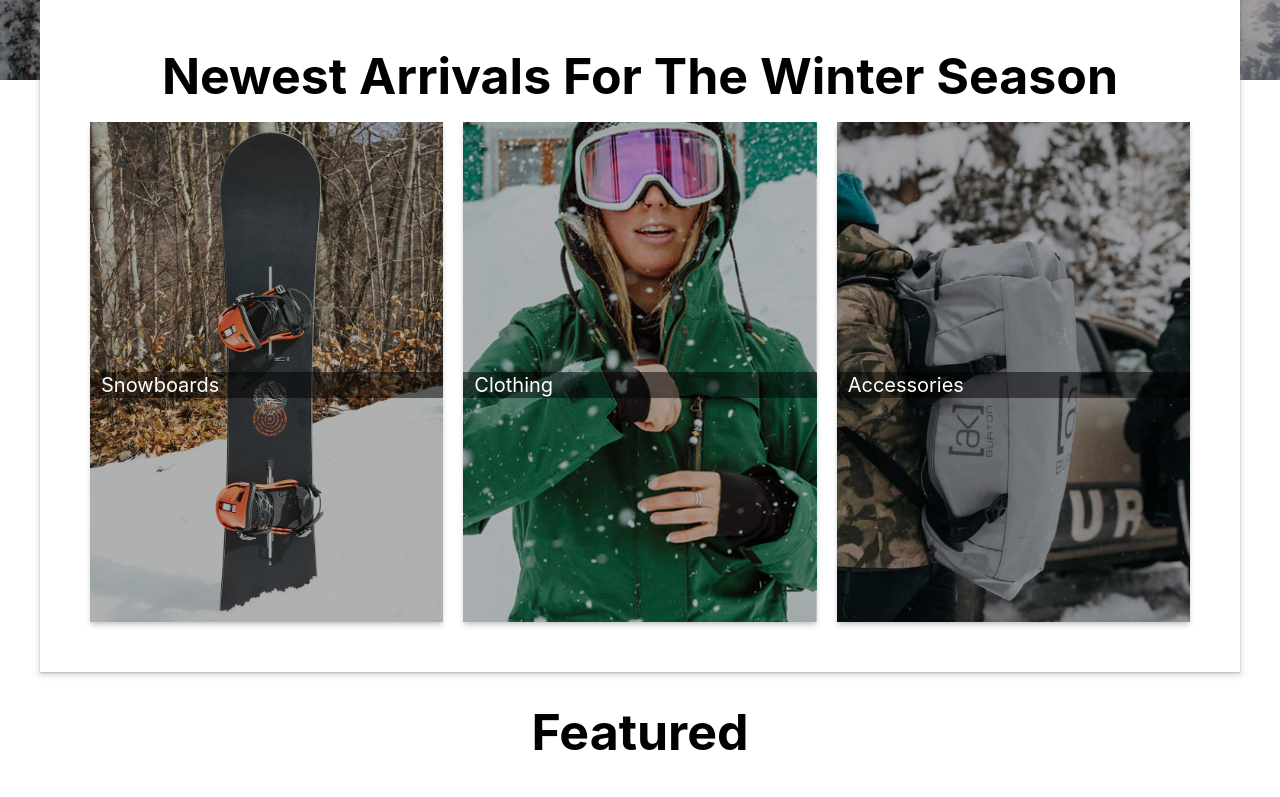
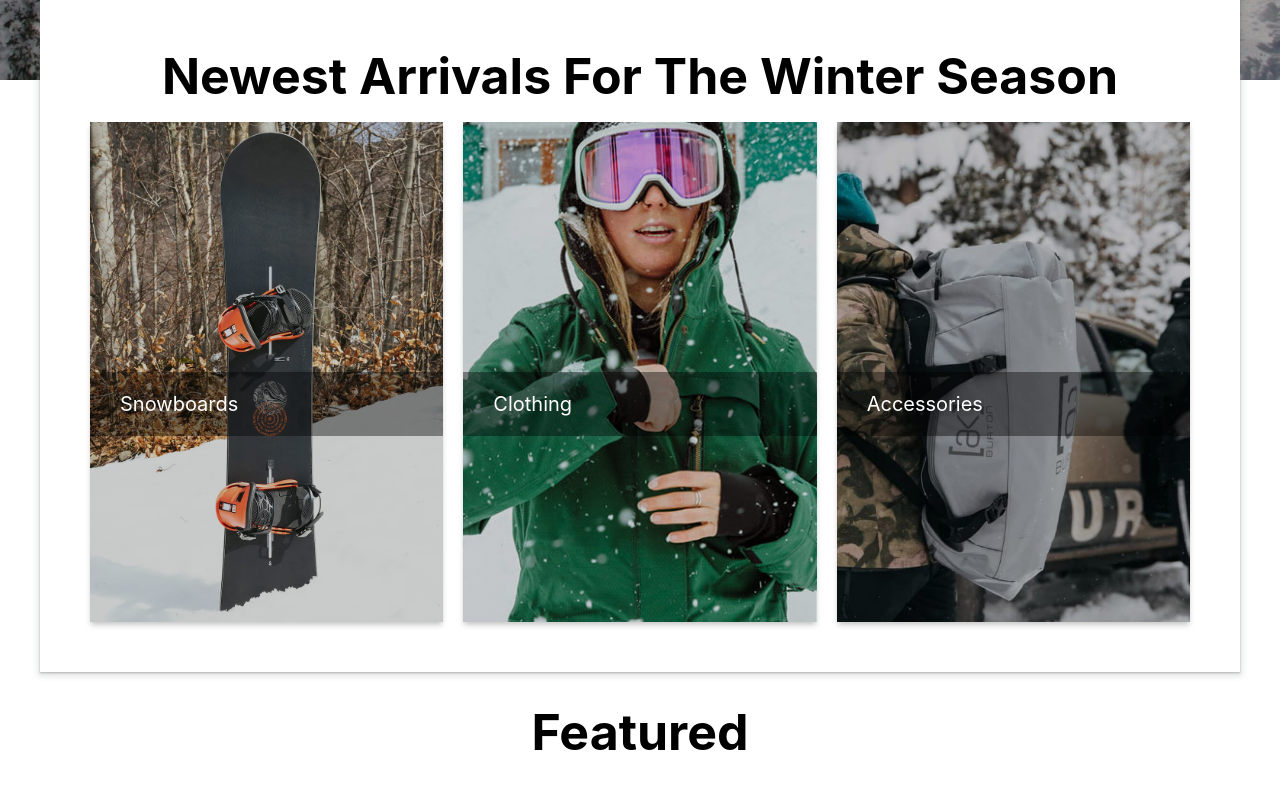
Before and after one commit to asendice/snowboard-shop, a Next.js app: page / in a window 1280 px wide. Shown: the part 580-1377 px from the top of the page. Built offline with nearby package versions, Linux system fonts and the light colour scheme; no server answers; the database is empty.

Commit message:
added padding to header-item div

```diff
--- a/components/home-page/header-item.js
+++ b/components/home-page/header-item.js
@@ -6,12 +6,12 @@ function HeaderItem(props) {
     <li
       className={classes.container}
       style={{
-        backgroundImage: `linear-gradient(to right bottom,rgba(0, 0, 0, 0.3),rgba(0, 0, 0, 0.3)),url(${item.image})`,
+        backgroundImage: `linear-gradient(to right bottom,rgba(0, 0, 0, 0.2),rgba(0, 0, 0, 0.2)),url(${item.image})`,
       }}
     >
-      <span className={classes.title}>
+      <div className={classes.title}>
         <p>{item.title}</p>
-      </span>
+      </div>
     </li>
   );
 }
--- a/components/home-page/header-item.module.css
+++ b/components/home-page/header-item.module.css
@@ -10,9 +10,9 @@
 .title {
   display: block;
   margin-top: 25rem;
-  padding: 1px;
+  padding: 2rem 2rem;
   color: var(--color-white);
-  background-color: rgba(0, 0, 0, 0.5);
+  background-color: rgba(0, 0, 0, 0.4);
   cursor: pointer;
   position: relative;
 }
```
